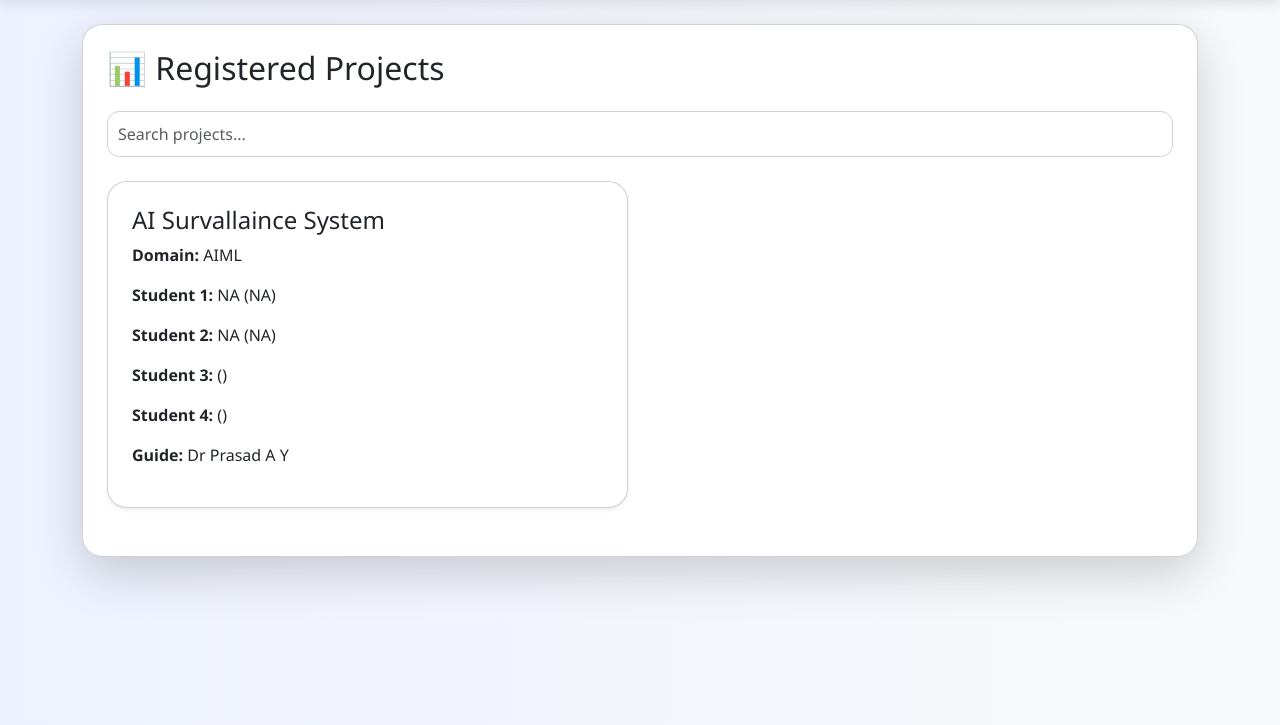
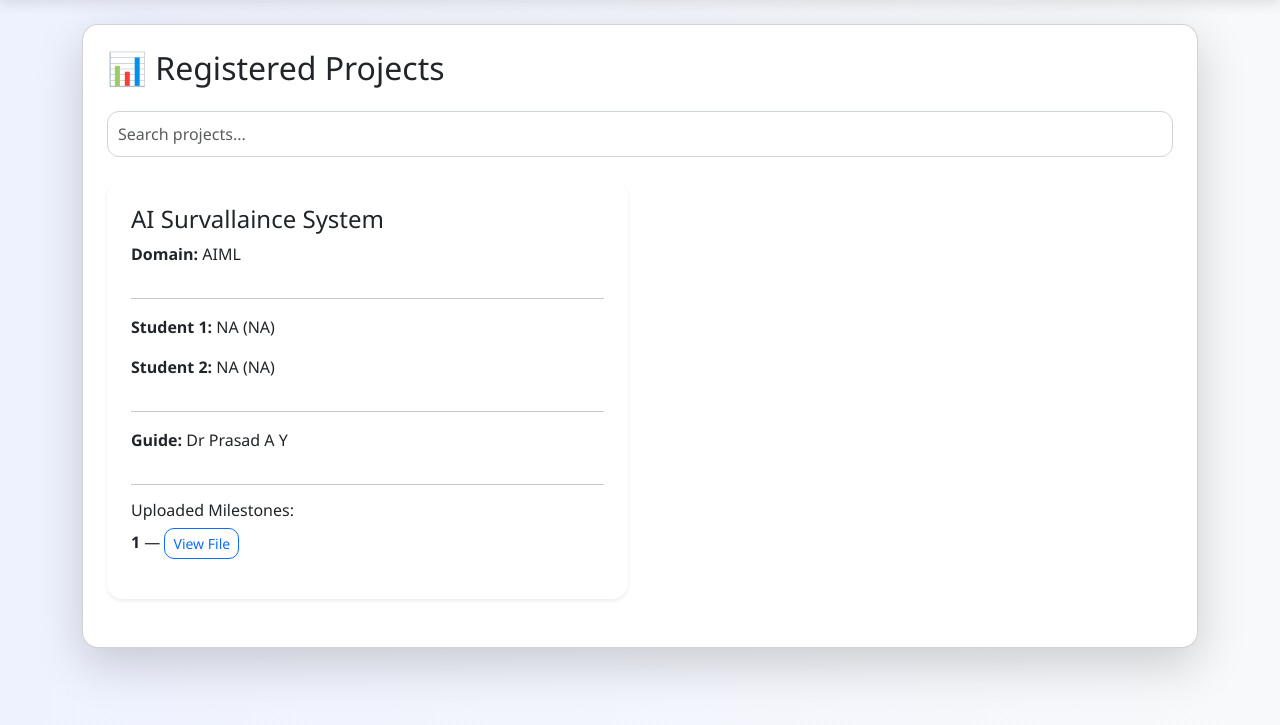
Before and after one commit to shivamraj502/Student-Project-Milestone-Tracker, a Django app: page /projects-list/ in a window 1280 px wide. Shown: the part 56-781 px from the top of the page. Run offline with Django 5.2, Linux system fonts and the light colour scheme; data comes from the database, SQL or seed files in the repository; both versions use the stored data as it was before the commit.

Commit message:
Pushed after showing progress

```diff
--- a/OneDrive/Desktop/student_project_tracker/student_project_tracker/projects/models.py
+++ b/OneDrive/Desktop/student_project_tracker/student_project_tracker/projects/models.py
@@ -39,8 +39,14 @@
 
 
 class Evaluation(models.Model):
+    RATING_CHOICES = [
+        ("Excellent", "Excellent"),
+        ("Good", "Good"),
+        ("Average", "Average"),
+        ("Needs Improvement", "Needs Improvement"),
+    ]
+
     project = models.ForeignKey(Project, on_delete=models.CASCADE)
-    guide_rating = models.IntegerField()
+    guide_rating = models.CharField(max_length=30, choices=RATING_CHOICES)
     comments = models.TextField()
     publication_status = models.BooleanField(default=False)
-    certificate_copy = models.FileField(upload_to="reports/", null=True, blank=True)
--- a/OneDrive/Desktop/student_project_tracker/student_project_tracker/templates/guide_evaluation.html
+++ b/OneDrive/Desktop/student_project_tracker/student_project_tracker/templates/guide_evaluation.html
@@ -6,10 +6,10 @@
 
         <div class="text-center mb-4">
             <h2 class="fw-bold text-danger">⭐ Project Evaluation</h2>
-            <p class="text-muted">Guide reviews project quality and publication readiness.</p>
+            <p class="text-muted">Guide reviews uploaded milestone quality before approval.</p>
         </div>
 
-        <form method="POST" enctype="multipart/form-data">
+        <form method="POST">
             {% csrf_token %}
 
             <div class="mb-3">
@@ -28,7 +28,7 @@
             </div>
 
             <div class="mb-4">
-                <label class="form-label fw-semibold">Publication Status</label>
+                <label class="form-label fw-semibold">Ready for Publication</label>
                 {{ form.publication_status }}
             </div>
 
--- a/OneDrive/Desktop/student_project_tracker/student_project_tracker/templates/project_list.html
+++ b/OneDrive/Desktop/student_project_tracker/student_project_tracker/templates/project_list.html
@@ -1,26 +1,57 @@
 {% extends 'base.html' %}
 
 {% block content %}
-<div class="card shadow-lg p-4 bg-white">
+<div class="card shadow-lg p-4 rounded-4 bg-white mt-4">
 
     <h2 class="mb-4">📊 Registered Projects</h2>
 
     <input type="text" id="searchInput" class="form-control mb-4" placeholder="Search projects...">
 
     <div class="row" id="projectCards">
+
         {% for project in projects %}
         <div class="col-md-6 mb-4 project-item">
-            <div class="card p-4 shadow-sm">
+            <div class="card p-4 shadow-sm border-0 rounded-4">
+
                 <h4>{{ project.title }}</h4>
                 <p><strong>Domain:</strong> {{ project.domain }}</p>
+
+                <hr>
+
                 <p><strong>Student 1:</strong> {{ project.student1_name }} ({{ project.student1_usn }})</p>
                 <p><strong>Student 2:</strong> {{ project.student2_name }} ({{ project.student2_usn }})</p>
+
+                {% if project.student3_name %}
                 <p><strong>Student 3:</strong> {{ project.student3_name }} ({{ project.student3_usn }})</p>
+                {% endif %}
+
+                {% if project.student4_name %}
                 <p><strong>Student 4:</strong> {{ project.student4_name }} ({{ project.student4_usn }})</p>
+                {% endif %}
+
+                <hr>
+
                 <p><strong>Guide:</strong> {{ project.guide }}</p>
+
+                <hr>
+
+                <h6>Uploaded Milestones:</h6>
+
+                {% for milestone in project.milestone_set.all %}
+                <p>
+                    <strong>{{ milestone.stage }}</strong> —
+                    <a href="{{ milestone.file.url }}" target="_blank" class="btn btn-sm btn-outline-primary">
+                        View File
+                    </a>
+                </p>
+                {% empty %}
+                <p class="text-muted">No milestones uploaded yet</p>
+                {% endfor %}
+
             </div>
         </div>
         {% endfor %}
+
     </div>
 </div>
 
```
Also changed, not shown: OneDrive/Desktop/student_project_tracker/student_project_tracker/projects/forms.py (+7 -7 lines), OneDrive/Desktop/student_project_tracker/student_project_tracker/db.sqlite3, OneDrive/Desktop/student_project_tracker/student_project_tracker/projects/migrations/0004_remove_evaluation_certificate_copy_and_more.py (added), 1 other file.
